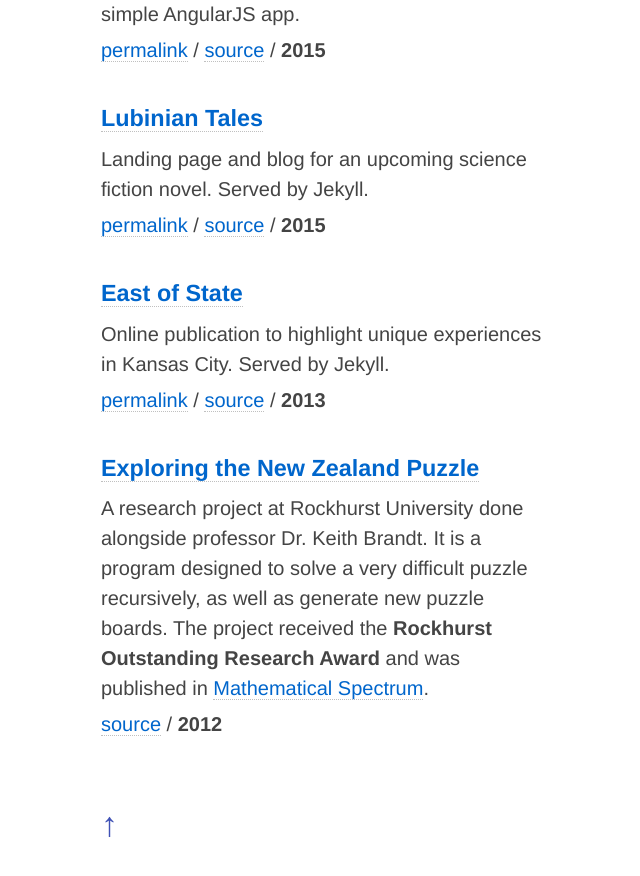
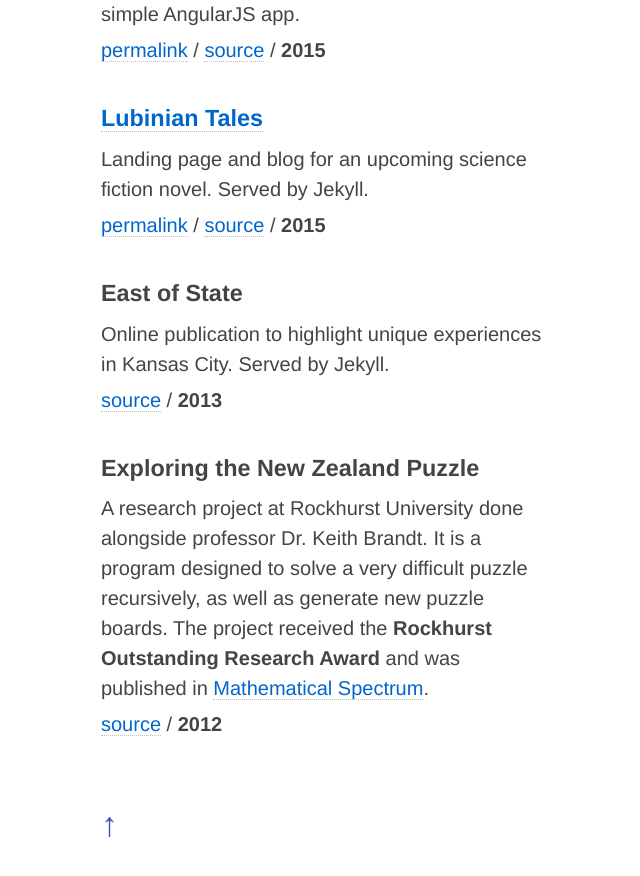
Before and after one commit to Dejital/dejital.github.com, a Jekyll site: the page built from projects.html, in a window 1280 px wide and 900 px high, scrolled down 1034 px. Shown: the top 876 px of the window, without its empty margins (314-954 px from the left). Built offline with Jekyll 4.4.1, drawn with Linux system fonts in a browser that asks for light colours.

Commit message:
Fix dead links

```diff
--- a/projects.html
+++ b/projects.html
@@ -51,10 +51,10 @@
 </div>
 
 <div class="project">
-    <h3><a href="https://snevsky-films.herokuapp.com/">Films Watched</a></h3>
+    <h3><a href="https://snevsky.com/films/">Films Watched</a></h3>
     <p>A list of every movie I’ve seen since 2009 in a simple AngularJS app.</p>
     <p>
-        <a href="http://snevsky-films.herokuapp.com/">permalink</a> /
+        <a href="https://snevsky.com/films/">permalink</a> /
         <a href="https://github.com/Dejital/films">source</a> /
         <strong>2015</strong>
     </p>
@@ -72,18 +72,17 @@
 </div>
 
 <div class="project">
-    <h3><a href="http://eastofstate.com/">East of State</a></h3>
+    <h3>East of State</h3>
     <p>Online publication to highlight unique experiences in Kansas City.
         Served by Jekyll.</p>
     <p>
-        <a href="http://eastofstate.com/">permalink</a> /
         <a href="https://github.com/EastOfState/eastofstate.github.com">source</a> /
         <strong>2013</strong>
     </p>
 </div>
 
 <div class="project">
-    <h3><a href="https://github.com/EastOfState/eastofstate.github.com">Exploring the New Zealand Puzzle</a></h3>
+    <h3>Exploring the New Zealand Puzzle</h3>
     <p>A research project at Rockhurst University done alongside professor
         Dr. Keith Brandt. It is a program designed to solve a very difficult
         puzzle recursively, as well as generate new puzzle boards.
```
